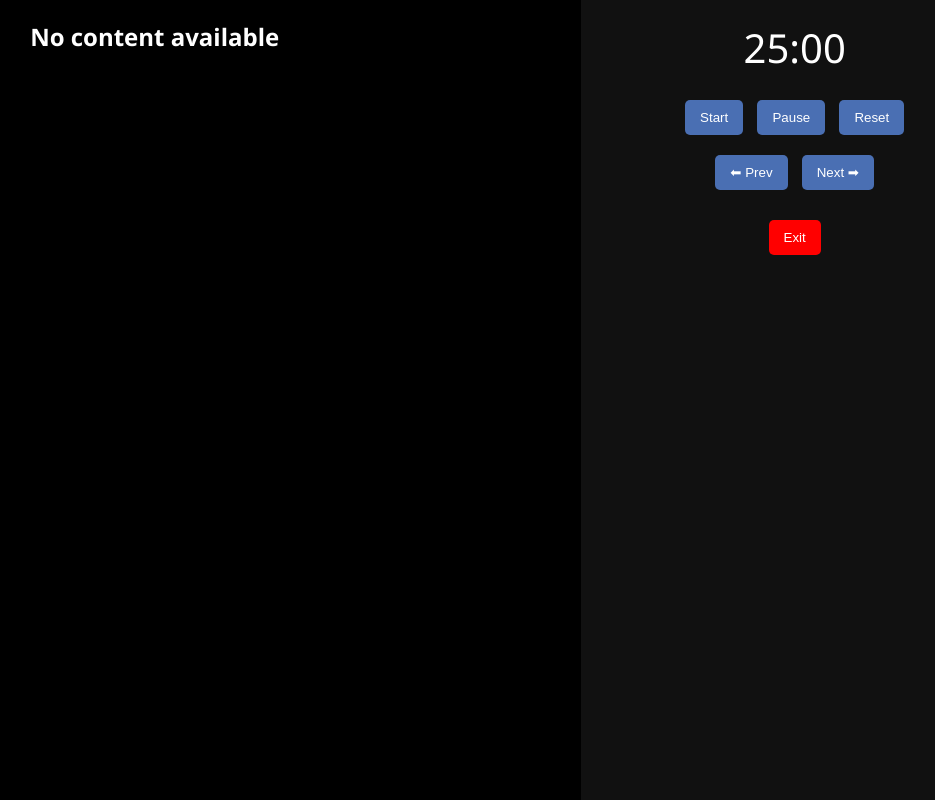
After one commit to mrtrk15/ai1, a Flask app: page /focus in a window 1280 px wide. The commit adds this page. Shown: the whole page, without its empty margins (272-1207 px from the left). Run offline with Flask 3, Linux system fonts and the light colour scheme; parts of the project's set-up code (start-up, migrations or seed data) failed here and were passed over.

Commit message:
version 3

```diff
--- a/app.py
+++ b/app.py
@@ -10,6 +10,9 @@ app = Flask(__name__)
 @app.route("/")
 def home():
     return render_template("index.html")
+@app.route("/schedule")
+def schedule():
+    return render_template("schedule.html")
 
 @app.route("/predict")
 def predict():
@@ -26,6 +29,12 @@ def planner():
 @app.route("/result")
 def result():
     return render_template("result.html")
+@app.route("/sessions")
+def sessions():
+    return render_template("study_sessions.html")
+@app.route("/focus")
+def focus():
+    return render_template("focus.html")
 
 
 # ------------------ PREDICTION API ------------------
--- /dev/null
+++ b/templates/focus.html
@@ -0,0 +1,212 @@
+<!DOCTYPE html>
+<html>
+<head>
+    <title>Focus Mode</title>
+
+    <style>
+        body {
+            margin: 0;
+            background: black;
+            color: white;
+            font-family: 'Segoe UI';
+            overflow: hidden;
+        }
+
+        .container {
+            display: grid;
+            grid-template-columns: 2fr 1fr;
+            height: 100vh;
+        }
+
+        iframe {
+            width: 100%;
+            height: 100%;
+            border: none;
+        }
+
+        .side {
+            display: flex;
+            flex-direction: column;
+            background: #111;
+        }
+
+        .timer {
+            text-align: center;
+            font-size: 40px;
+            padding: 20px;
+        }
+
+        .controls {
+            text-align: center;
+        }
+
+        button {
+            padding: 10px 15px;
+            margin: 5px;
+            border: none;
+            background: #4a6fb3;
+            color: white;
+            border-radius: 5px;
+            cursor: pointer;
+        }
+
+        .nav {
+            text-align: center;
+            padding: 10px;
+        }
+
+        .exit {
+            background: red;
+        }
+    </style>
+</head>
+
+<body>
+
+<div class="container">
+
+    <!-- LEFT: CONTENT -->
+    <div id="contentViewer"></div>
+
+    <!-- RIGHT: PANEL -->
+    <div class="side">
+
+        <div class="timer" id="timer">25:00</div>
+
+        <div class="controls">
+            <button onclick="start()">Start</button>
+            <button onclick="pause()">Pause</button>
+            <button onclick="reset()">Reset</button>
+        </div>
+
+        <div class="nav">
+            <button onclick="prev()">⬅ Prev</button>
+            <button onclick="next()">Next ➡</button>
+        </div>
+
+        <div class="nav">
+            <button class="exit" onclick="exitFocus()">Exit</button>
+        </div>
+
+    </div>
+
+</div>
+
+<script>
+
+// 🔥 LOAD SESSION FROM STORAGE
+let session = JSON.parse(localStorage.getItem("focusSession"));
+
+let contents = [];
+let currentIndex = 0;
+
+// Build content list
+if(session){
+
+    // PDFs
+    if(session.pdfs){
+        session.pdfs.forEach(p => {
+            contents.push({ type: "pdf", value: p });
+        });
+    }
+
+    // Videos
+    if(session.videos){
+        session.videos.forEach(v => {
+            contents.push({ type: "youtube", value: v });
+        });
+    }
+}
+
+// 🔥 LOAD CONTENT
+function loadContent(){
+
+    let viewer = document.getElementById("contentViewer");
+
+    if(contents.length === 0){
+        viewer.innerHTML = "<h2 style='text-align:center'>No content available</h2>";
+        return;
+    }
+
+    let content = contents[currentIndex];
+
+    if(content.type === "pdf"){
+        viewer.innerHTML = `<iframe src="${content.value}"></iframe>`;
+    }
+
+    if(content.type === "youtube"){
+        viewer.innerHTML = `<iframe src="${content.value}" allowfullscreen></iframe>`;
+    }
+}
+
+// NAVIGATION
+function next(){
+    if(currentIndex < contents.length - 1){
+        currentIndex++;
+        loadContent();
+    }
+}
+
+function prev(){
+    if(currentIndex > 0){
+        currentIndex--;
+        loadContent();
+    }
+}
+
+// 🔥 FULLSCREEN
+document.documentElement.requestFullscreen();
+
+// TIMER
+let time = 25 * 60;
+let interval = null;
+
+function update(){
+    let m = Math.floor(time / 60);
+    let s = time % 60;
+
+    document.getElementById("timer").innerText =
+        String(m).padStart(2,'0') + ":" + String(s).padStart(2,'0');
+}
+
+function start(){
+    if(interval) return;
+
+    interval = setInterval(()=>{
+        if(time > 0){
+            time--;
+            update();
+        } else {
+            clearInterval(interval);
+            alert("Session Completed 🎉");
+        }
+    },1000);
+}
+
+function pause(){
+    clearInterval(interval);
+    interval = null;
+}
+
+function reset(){
+    clearInterval(interval);
+    interval = null;
+    time = 25 * 60;
+    update();
+}
+
+// EXIT
+function exitFocus(){
+    if(document.exitFullscreen){
+        document.exitFullscreen();
+    }
+    window.history.back();
+}
+
+// INITIAL LOAD
+loadContent();
+
+</script>
+
+</body>
+</html>
```
Also changed, not shown: templates/study_sessions.html (+82 -33 lines).
